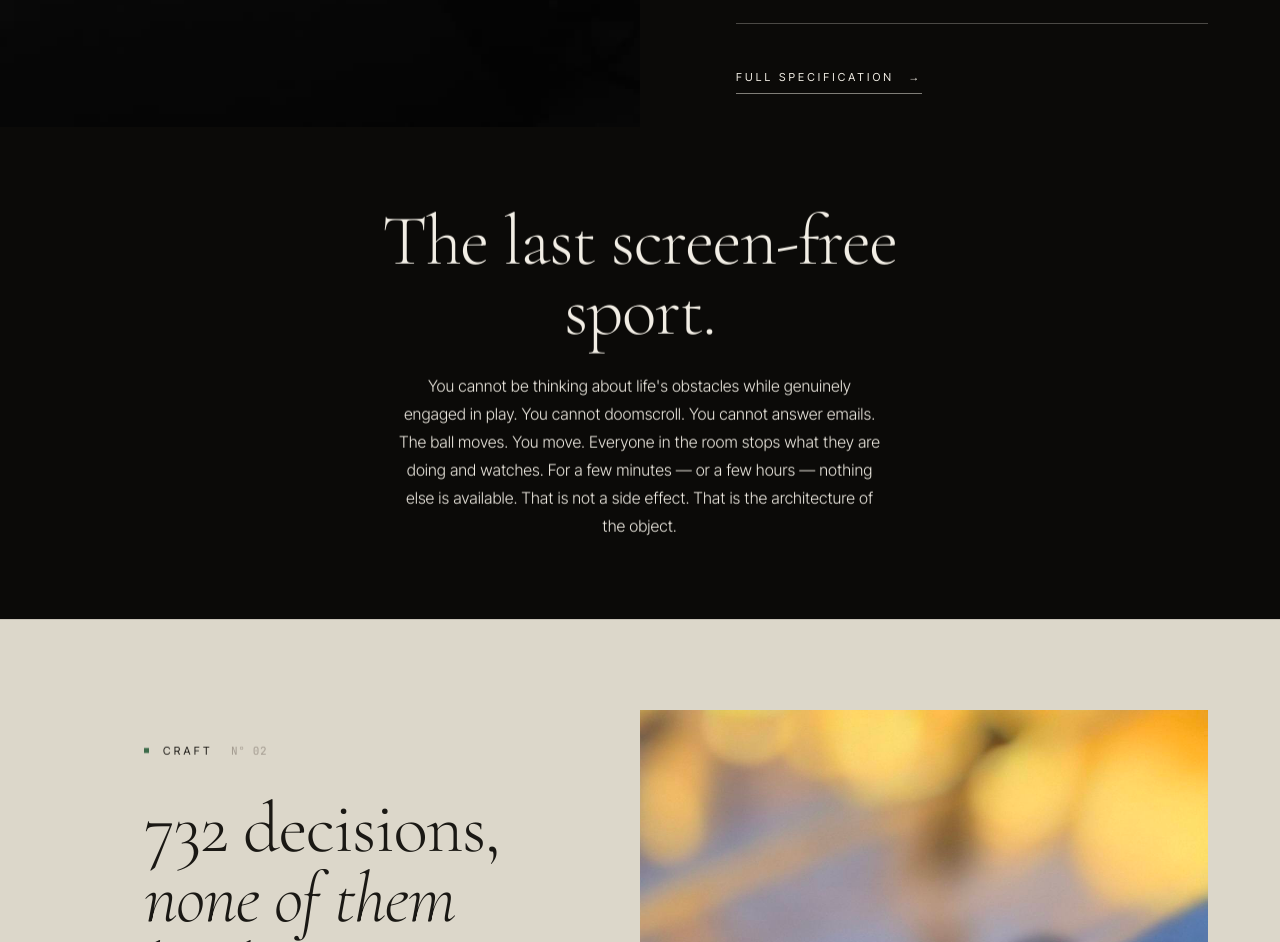
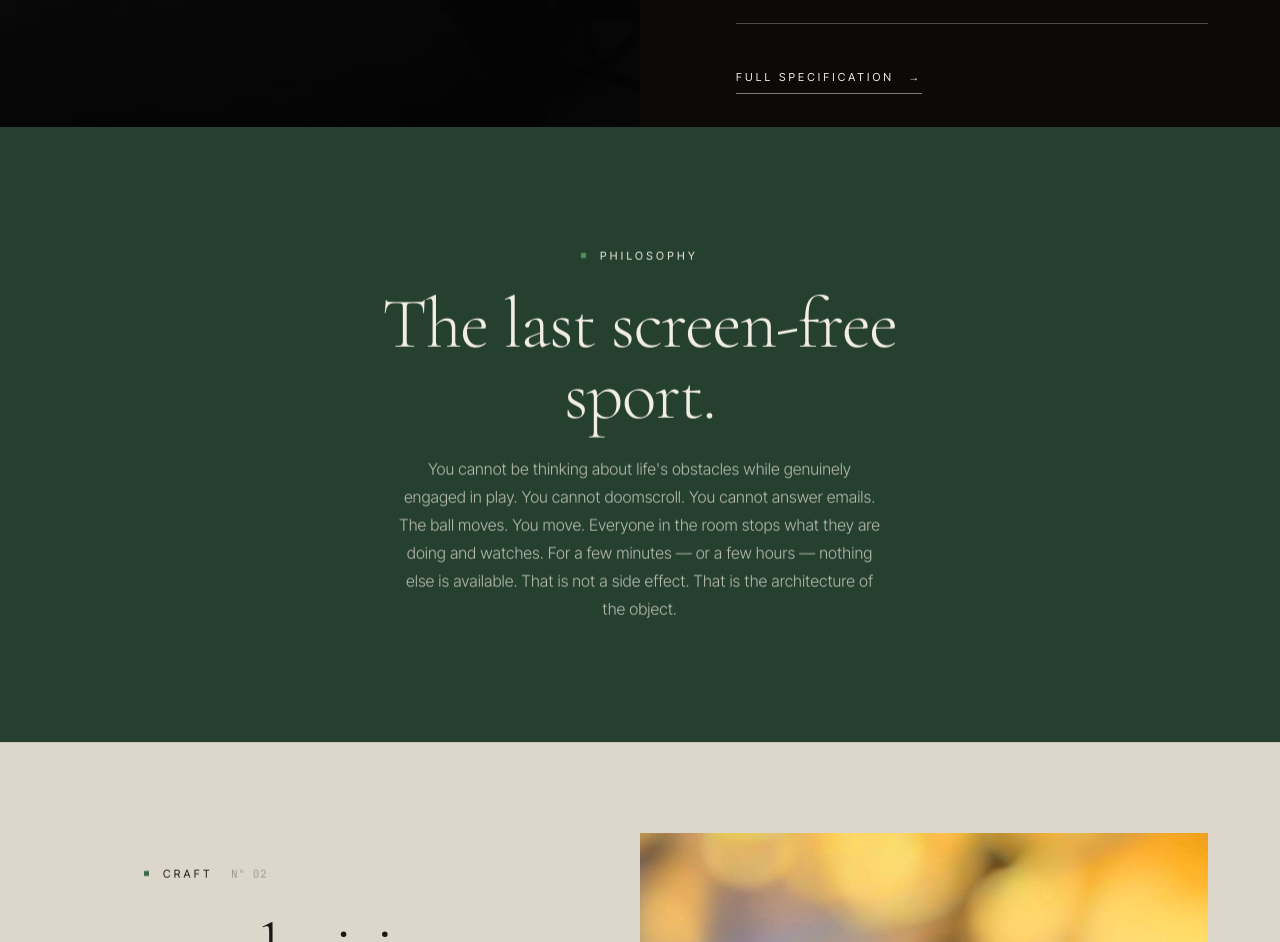
Before and after one commit to WoodooStadium/woodoo-stadium, a Next.js app: page / in a window 1280 px wide. Shown: the part 2360-3302 px from the top of the page. Built offline with nearby package versions, Linux system fonts and the light colour scheme.

Commit message:
Redesign screen-free sport section with pine-deep background and eyebrow label

```diff
--- a/src/app/globals.css
+++ b/src/app/globals.css
@@ -540,6 +540,7 @@ h1, h2, h3, h4 {
 .section--dark .body { color: var(--mid-on-dark); }
 .section--dark .label { color: var(--mid-on-dark); }
 .section--dark .caption { color: var(--faint-on-dark); }
+.section--dark.section--pine { background: var(--pine-deep); }
 .section--dark .kicker { color: var(--ink-on-dark); }
 .section--dark .kicker[data-index]::after { color: var(--faint-on-dark); }
 .section--dark .lead { color: var(--mid-on-dark); }
--- a/src/app/page.tsx
+++ b/src/app/page.tsx
@@ -99,12 +99,13 @@ export default function Home() {
         </div>
       </section>
 
-      <section className="section section--dark section--no-top" style={{ background: "#0b0a08", padding: "80px var(--pad-x)" }}>
+      <section className="section section--dark section--pine section--no-top" style={{ padding: "120px var(--pad-x)" }}>
         <div className="fade-up" style={{ maxWidth: "72ch", textAlign: "center", margin: "0 auto" }}>
-          <h2 className="h2" style={{ color: "#f2eee5", marginBottom: "1.5rem" }}>
+          <span className="kicker kicker--block" style={{ justifyContent: "center" }}>Philosophy</span>
+          <h2 className="h2" style={{ marginBottom: "1.5rem" }}>
             The last screen-free sport.
           </h2>
-          <p className="body" style={{ color: "#f2eee5", textAlign: "center", margin: "0 auto" }}>
+          <p className="body" style={{ textAlign: "center", margin: "0 auto" }}>
             You cannot be thinking about life's obstacles while genuinely engaged in play. You cannot doomscroll. You cannot answer emails. The ball moves. You move. Everyone in the room stops what they are doing and watches. For a few minutes — or a few hours — nothing else is available. That is not a side effect. That is the architecture of the object.
           </p>
         </div>
```
Also changed, not shown: src/app/da/page.tsx (+4 -3 lines).
